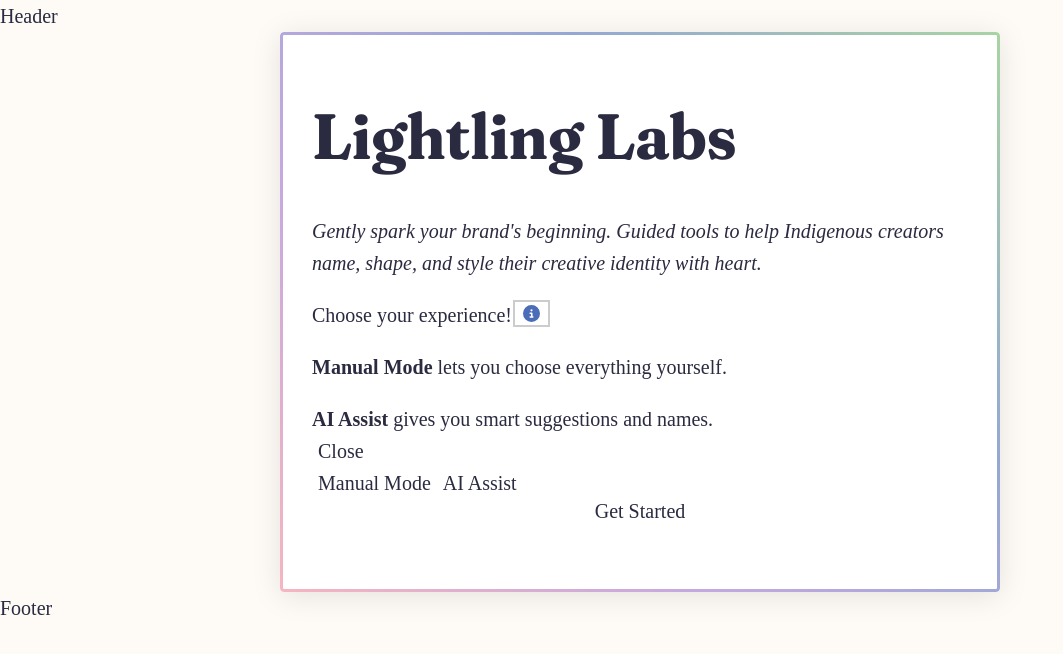
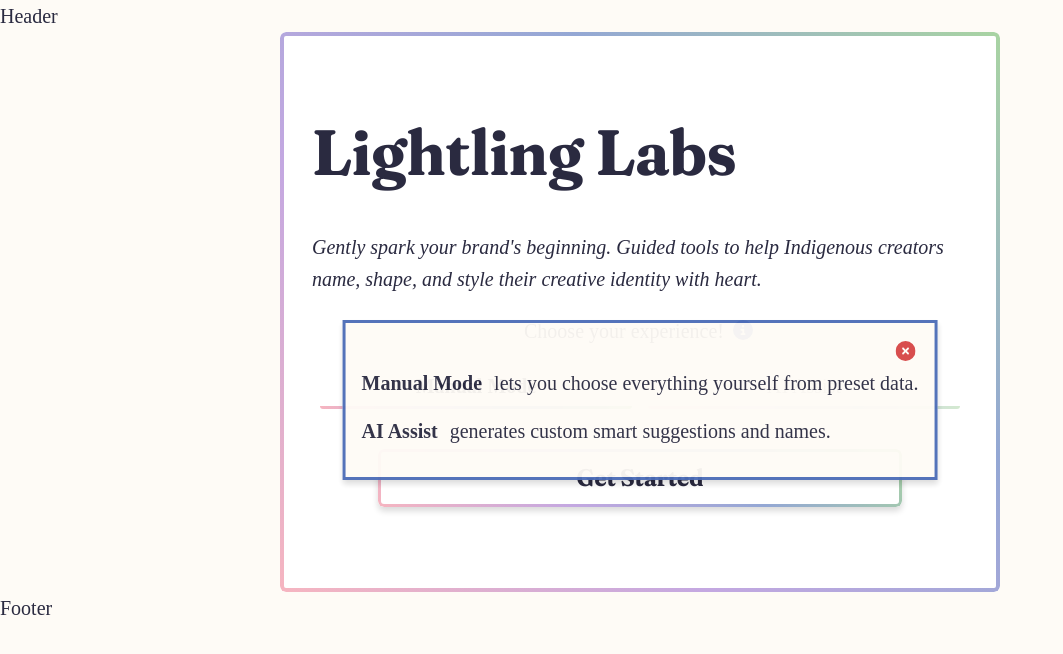
Before and after one commit to kalwilson/indigispark, a React (Vite) app in the folder client/: page / in a window 1280 px wide. Both pictures are taken after a click on the button "What do these options mean?". Shown: the top 654 px of the page, without its empty margins (0-1063 px from the left). Built offline with nearby package versions, Linux system fonts and the light colour scheme; no server answers; a web font is replaced by a local one.

Commit message:
Create gradient border bottom mixin. Finish HomePage styling.

```diff
--- a/client/src/components/Container/Container.scss
+++ b/client/src/components/Container/Container.scss
@@ -10,10 +10,10 @@
   margin: 0 auto;
   padding: 1rem 2rem;
   box-sizing: border-box;
-  @include frosted-glass;
+
   @include gradient-border(
-    3px,
     4px,
+    6px,
     linear-gradient(
       45deg,
       $color-accent-primary,
@@ -21,7 +21,7 @@
       color.adjust($color-status-info, $lightness: 20%),
       color.adjust($color-accent-tertiary, $lightness: -10%)
     ),
-    $color-background
+    white
   );
 
   &--narrow {
--- a/client/src/pages/HomePage/HomePage.jsx
+++ b/client/src/pages/HomePage/HomePage.jsx
@@ -1,7 +1,7 @@
 import { useNavigate } from 'react-router-dom';
 import { useState } from 'react';
 import { useBrand } from '../../context/BrandContext';
-import { InfoIcon } from '../../components/AppIcons';
+import { InfoIcon, XmarkIcon } from '../../components/AppIcons';
 import './HomePage.scss';
 
 const HomePage = () => {
@@ -9,43 +9,26 @@ const HomePage = () => {
   const { brandData, setBrandData } = useBrand();
   const [showInfo, setShowInfo] = useState(false);
 
-  const handleModeChange = (event) => {
-    setBrandData({ ...brandData, mode: event.target.value });
-  };
-
   return (
-    <div className="homepage">
+    <section className="homepage">
       <h1 className="homepage__heading">Lightling Labs</h1>
       <p className="homepage__description">
         Gently spark your brand's beginning. Guided tools to help Indigenous
         creators name, shape, and style their creative identity with heart.
       </p>
       <div className="homepage__mode-buttons">
-        <div className="homepage__label-row">
+        <div className="homepage__section">
           <p className="homepage__label">
-            Choose your experience!{' '}
+            Choose your experience!
             <button
               className="homepage__info-button"
               onClick={() => setShowInfo(true)}
               aria-label="What do these options mean?"
             >
-              <InfoIcon size={17} color="#4b6cb7" />
+              <InfoIcon size={20} color="#4b6cb7" />
             </button>
           </p>
 
-          {showInfo && (
-            <div className="homepage__tooltip">
-              <p>
-                <strong>Manual Mode</strong> lets you choose everything
-                yourself.
-              </p>
-              <p>
-                <strong>AI Assist</strong> gives you smart suggestions and
-                names.
-              </p>
-              <button onClick={() => setShowInfo(false)}>Close</button>
-            </div>
-          )}
           <div className="homepage__button-group">
             <button
               className={`homepage__mode-button ${
@@ -70,7 +53,28 @@ const HomePage = () => {
       <button onClick={() => navigate('/prompts')} className="homepage__button">
         Get Started
       </button>
-    </div>
+
+      {showInfo && (
+        <div className="homepage__info-text">
+          <button
+            className="homepage__info-button"
+            onClick={() => setShowInfo(false)}
+          >
+            <XmarkIcon size={20} color="#d64545" />
+          </button>
+          <p className="homepage__info-description">
+            <span className="homepage__info-description--bold">
+              Manual Mode
+            </span>
+            lets you choose everything yourself from preset data.
+          </p>
+          <p className="homepage__info-description">
+            <span className="homepage__info-description--bold">AI Assist</span>
+            generates custom smart suggestions and names.
+          </p>
+        </div>
+      )}
+    </section>
   );
 };
 
--- a/client/src/pages/HomePage/HomePage.scss
+++ b/client/src/pages/HomePage/HomePage.scss
@@ -1,3 +1,4 @@
+@use 'sass:color';
 @use '../../styles/partials/variables' as *;
 @use '../../styles/partials/mixins' as *;
 
@@ -13,4 +14,101 @@
   &__description {
     font-style: italic;
   }
+
+  &__label {
+    text-align: center;
+  }
+
+  &__info-text {
+    min-width: 21rem;
+    min-height: 10rem;
+    display: flex;
+    flex-flow: column wrap;
+    justify-content: center;
+    border: 3px solid $color-status-info;
+    padding: 0.5rem 1rem 1rem 1rem;
+    position: fixed;
+    top: 50%;
+    left: 50%;
+    transform: translate(-50%, -50%);
+    background: $color-primary-light;
+    opacity: 0.95;
+    box-shadow: $shadow-medium;
+    z-index: 9999;
+  }
+
+  &__info-button {
+    align-self: flex-end;
+    padding-bottom: 0;
+    position: relative;
+    top: 0.15rem;
+    left: 0.2rem;
+  }
+
+  &__info-description {
+    font-size: 1.25rem;
+    margin: 0.5rem 0 0.5rem 0;
+    text-align: justify;
+  }
+
+  &__info-description--bold {
+    font-weight: $font-weight-bold;
+    padding-right: 0.75rem;
+  }
+
+  &__button-group {
+    display: flex;
+    flex-flow: row nowrap;
+    justify-content: center;
+    gap: 1rem;
+    margin: 1rem 0;
+  }
+
+  &__mode-button {
+    width: calc(50% - 1rem);
+    padding: 0.5rem;
+    opacity: 0.5;
+    line-height: 1.5;
+    @include gradient-border-bottom(3px);
+    margin-bottom: $space-lg;
+    transition: ease-in-out;
+
+    &.is-active {
+      opacity: 1;
+      font-weight: $font-weight-bold;
+      font-size: 1.25rem;
+    }
+
+    &:hover {
+      opacity: 0.9;
+    }
+  }
+
+  &__button {
+    @include gradient-border(
+      3px,
+      6px,
+      linear-gradient(
+        45deg,
+        $color-accent-primary,
+        $color-accent-secondary,
+        color.adjust($color-status-info, $lightness: 20%),
+        color.adjust($color-accent-tertiary, $lightness: -10%)
+      ),
+      white
+    );
+    align-self: center;
+    min-width: fit-content;
+    width: 80%;
+    padding: 1rem 0;
+    font-family: $font-family-accent;
+    font-size: 1.5rem;
+    font-weight: $font-weight-bold;
+    box-shadow: $shadow-medium;
+    transition: ease-in-out;
+    &:active {
+      position: relative;
+      top: 0.1rem;
+    }
+  }
 }
--- a/client/src/styles/partials/_mixins.scss
+++ b/client/src/styles/partials/_mixins.scss
@@ -1,3 +1,4 @@
+@use 'sass:color';
 @use './variables' as *;
 @use 'sass:map';
 
@@ -81,15 +82,24 @@
   }
 }
 
-@mixin frosted-glass(
-  $blur: 10px,
-  $bg: rgba(255, 255, 255, 0.15),
-  $border: rgba(255, 255, 255, 0.25)
-) {
-  background: $bg;
-  backdrop-filter: blur($blur);
-  -webkit-backdrop-filter: blur($blur);
-  border: 1px solid $border;
-  border-radius: $radius-xl;
-  box-shadow: 0 4px 30px rgba(0, 0, 0, 0.1);
+@mixin gradient-border-bottom($height: 4px) {
+  position: relative;
+
+  &::after {
+    content: '';
+    position: absolute;
+    bottom: 0;
+    left: 0;
+    height: $height;
+    width: 100%;
+    background: linear-gradient(
+      to right,
+      $color-accent-primary,
+      $color-accent-secondary,
+      color.adjust($color-status-info, $lightness: 20%),
+      color.adjust($color-accent-tertiary, $lightness: -10%)
+    );
+    border-bottom-left-radius: 6px;
+    border-bottom-right-radius: 6px;
+  }
 }
--- a/client/src/styles/partials/_reset.scss
+++ b/client/src/styles/partials/_reset.scss
@@ -95,9 +95,9 @@ select {
   color: inherit;
 }
 
-input,
-textarea,
-select {
+input:focus-visible,
+textarea:focus-visible,
+select:focus-visible {
   border-radius: 0;
   outline: none;
   border: 1px solid #ccc;
@@ -110,13 +110,13 @@ button {
   cursor: pointer;
 }
 
-input:focus,
-textarea:focus,
-select:focus,
-button:focus {
-  outline: 2px solid #ccc;
-  outline-offset: 2px;
-}
+// input:focus,
+// textarea:focus,
+// select:focus,
+// button:focus {
+//   outline: 2px solid #ccc;
+//   outline-offset: 2px;
+// }
 
 textarea:not([rows]) {
   min-height: 10em;
```
